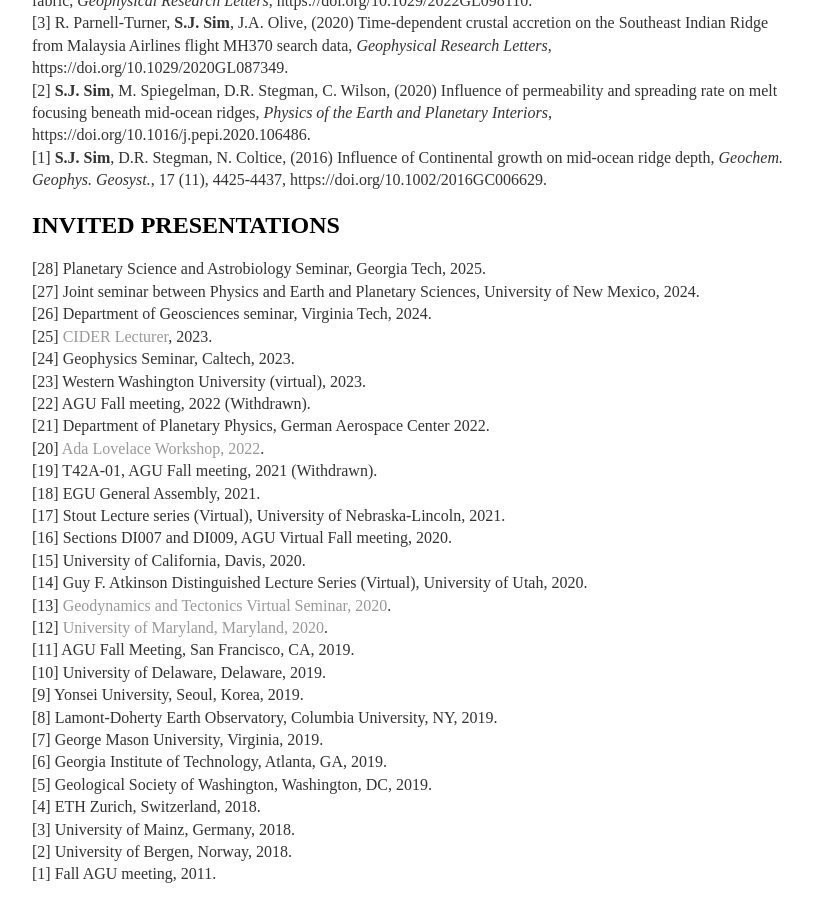
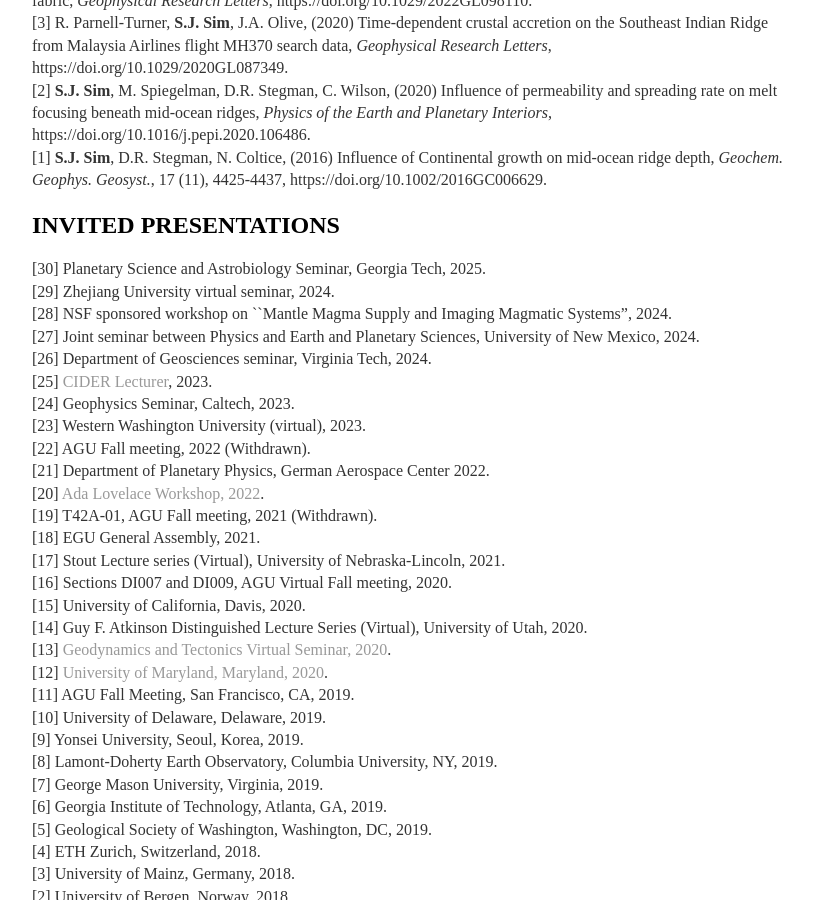
Before and after one commit to joycesim/joycesim.github.io, a Jekyll site: the page built from cv/index.md, in a window 1280 px wide and 900 px high, scrolled down 2559 px. Shown: the whole window, without its empty margins (224-1037 px from the left). Built offline with Jekyll 4.4.1, drawn with Linux system fonts in a browser that asks for light colours; some of the changed text lies outside the part shown.

Commit message:
Update index.md

```diff
--- a/cv/index.md
+++ b/cv/index.md
@@ -92,7 +92,9 @@
 [1] **S.J. Sim**, D.R. Stegman, N. Coltice, (2016) Influence of Continental growth on mid-ocean ridge depth, *Geochem. Geophys. Geosyst.*, 17 (11), 4425-4437,  https://doi.org/10.1002/2016GC006629.
 
 ## INVITED PRESENTATIONS
-[28] Planetary Science and Astrobiology Seminar, Georgia Tech, 2025.
+[30] Planetary Science and Astrobiology Seminar, Georgia Tech, 2025.
+[29] Zhejiang University virtual seminar, 2024.
+[28] NSF sponsored workshop on ``Mantle Magma Supply and Imaging Magmatic Systems", 2024.
 [27] Joint seminar between Physics and Earth and Planetary Sciences, University of New Mexico, 2024.
 [26] Department of Geosciences seminar, Virginia Tech, 2024.
 [25] [CIDER Lecturer](https://www.deep-earth.org/summer23), 2023.
@@ -178,6 +180,9 @@
 **Co-organizer**, Earth Section Seminar 2013-2014, *Scripps Institution of Oceanography, UC San Diego*.
 
 ## CONFERENCE PRESENTATIONS
+[25] **CIG-TNG Workshop**, 2025, Breckenridge, CO.
+[24] **Asia Oceania Geosciences Society Meeting**, 2025, Singapore.
+[23] **Ada Lovelace Workshop**, 2024, Seté, France.
 [22] **Lunar and Planetary Science Conference**, 2024, Woodlands, TX.
 [21] **Fall AGU Meeting**, 2023, San Francisco.
 [20] **Fall AGU Meeting**, 2022, Chicago (Withdrawn).
```
